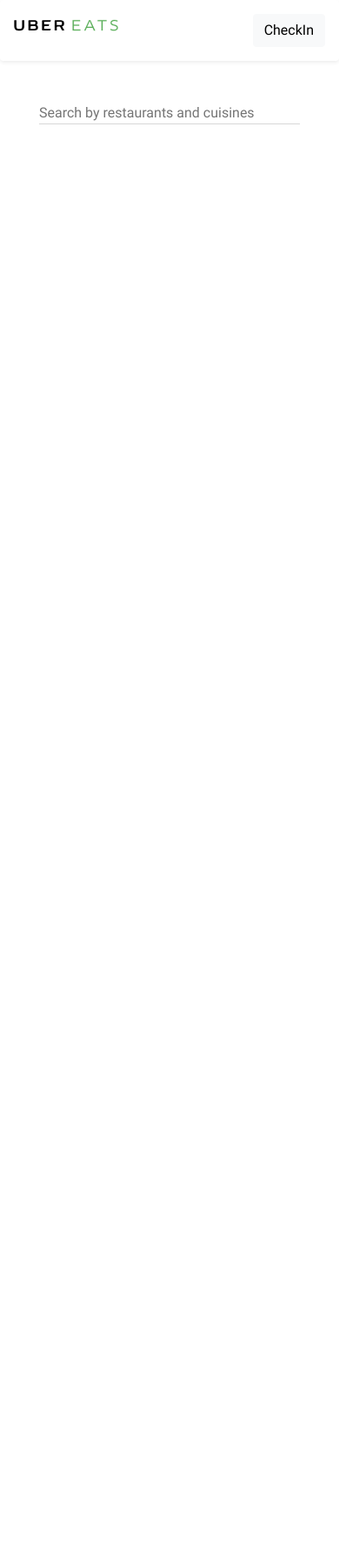
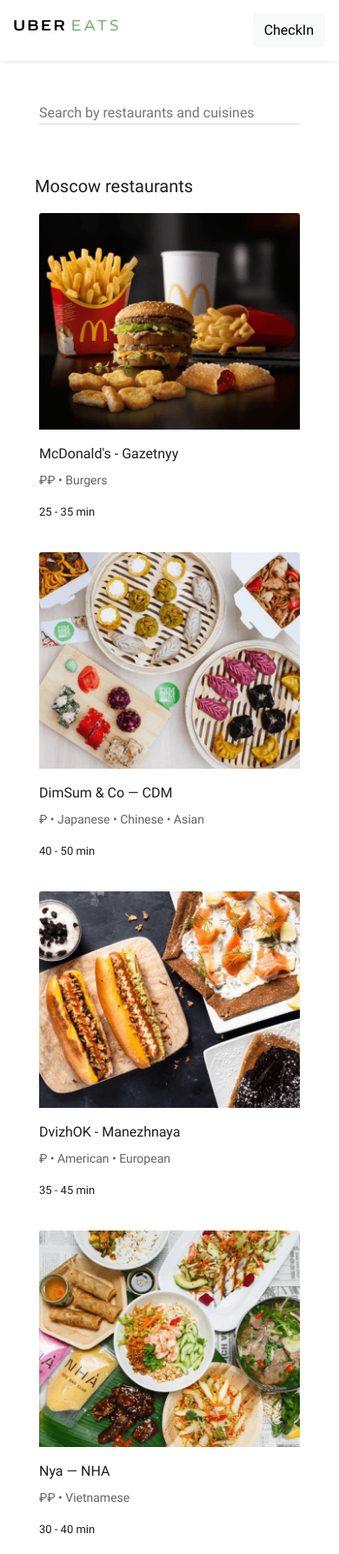
Before and after one commit to Olyaolya13/UberEats, a plain HTML site: page index.html in a window 390 px wide. Shown: the top 1787 px of the page at 87% size. Before the commit the page ends 844 px from the top, so only its background shows below. Drawn offline with Linux system fonts and the light colour scheme; files whose address does not match are found by name.

Commit message:
add section cards

```diff
--- /dev/null
+++ b/blocks/card-place/__title/card-place__title.css
@@ -0,0 +1,20 @@
+.card-place__title {
+  font-size: 22px;
+  line-height: 1.5em;
+  font-weight: 400;
+  color: #1d1d1d;
+  margin: 0 70px 16px;
+}
+
+@media (min-width: 870px) and (max-width: 1000px) {
+  .card-place__title {
+    margin-left: 60px;
+  }
+}
+
+@media (max-width: 400px) {
+  .card-place__title {
+    margin-left: 40px;
+    font-size: 20px;
+  }
+}
--- /dev/null
+++ b/blocks/card-place/card-place.css
@@ -0,0 +1,12 @@
+.card-place {
+  margin: 56px 81px 0;
+  display: flex;
+  flex-direction: column;
+}
+
+@media (max-width: 1140px) {
+  .card-place {
+    margin-left: 0;
+    margin-right: 0;
+  }
+}
--- /dev/null
+++ b/blocks/cards/__link/cards__link.css
@@ -0,0 +1,10 @@
+.cards__link {
+  text-decoration: none;
+  transition: 1s;
+}
+
+.cards__link:hover {
+  transform: scale(1.03);
+  box-shadow: 5px 5px 10px rgba(0, 0, 0, 0.122);
+  border-radius: 10px;
+}
--- /dev/null
+++ b/blocks/cards/__price/cards__price.css
@@ -0,0 +1,6 @@
+.cards__price {
+  font-size: 14px;
+  font-weight: 400;
+  line-height: 1.5em;
+  color: #626262;
+}
--- /dev/null
+++ b/blocks/cards/__text/cards__text.css
@@ -0,0 +1,7 @@
+.cards__text {
+  font-size: 16px;
+  font-weight: 400;
+  line-height: 1.5em;
+  color: #1d1d1d;
+  padding-top: 16px;
+}
--- /dev/null
+++ b/blocks/cards/__time/cards__time.css
@@ -0,0 +1,6 @@
+.cards__time {
+  font-size: 13px;
+  font-weight: 400;
+  line-height: 1.5em;
+  color: #1d1d1d;
+}
--- /dev/null
+++ b/blocks/cards/cards.css
@@ -0,0 +1,34 @@
+.cards {
+  display: grid;
+  grid-template-columns: repeat(auto-fill, 308px);
+  gap: 20px;
+  justify-content: center;
+}
+
+@media (max-width: 1000px) {
+  .cards {
+    grid-template-columns: repeat(auto-fill, 400px);
+  }
+}
+
+@media (max-width: 840px) {
+  .cards {
+    grid-template-columns: repeat(auto-fill, 350px);
+  }
+}
+
+@media (max-width: 740px) {
+  .cards {
+    grid-template-columns: repeat(auto-fill, 300px);
+  }
+}
+@media (max-width: 640px) {
+  .cards {
+    grid-template-columns: repeat(auto-fill, 450px);
+  }
+}
+@media (max-width: 480px) {
+  .cards {
+    grid-template-columns: repeat(auto-fill, 300px);
+  }
+}
--- a/index.html
+++ b/index.html
@@ -36,6 +36,73 @@
           />
         </form>
       </section>
+      <section class="card-place">
+        <h2 class="card-place__title">Moscow restaurants</h2>
+        <div class="cards">
+          <a href="" class="cards__link" target="_blank">
+            <img src="./images/MacDonalds.png" class="card__image card-img-top" alt="MacDonalds" />
+              <h3 class="cards__text">McDonald's - Gazetnyy</h3>
+              <p class="cards__price">₽₽ • Burgers</p>
+              <p class="cards__time">25 - 35 min</p>
+          </a>
+          <a href="" class="cards__link" target="_blank">
+            <img src="./images/DimSum.png" class="card-img-top" alt="DimSum" />
+              <h3 class="cards__text">
+                DimSum & Co — CDM</h3>
+              <p class="cards__price">
+                ₽ • Japanese • Chinese • Asian</p>
+              <p class="cards__time">40 - 50 min</p>
+          </a>
+          <a href="" class="cards__link" target="_blank">
+            <img src="./images/Dvizok.png" class="card__image card-img-top" alt="Dvizok" />
+              <h3 class="cards__text">DvizhOK - Manezhnaya</h3>
+              <p class="cards__price">
+                ₽ • American • European</p>
+              <p class="cards__time">35 - 45 min</p>
+          </a>
+          <a href="" class="cards__link" target="_blank">
+            <img src="./images/NyaNha.png"Dvizok.png" class="card__image card-img-top" alt="NyaNha" />
+              <h3 class="cards__text">Nya — NHA</h3>
+              <p class="cards__price">
+                ₽₽ • Vietnamese</p>
+              <p class="cards__time">30 - 40 min</p>
+          </a>
+          <a href="" class="cards__link" target="_blank">
+            <img src="./images/TochkaDzi.png" class="card__image card-img-top" alt="TochkaDzi" />
+              <h3 class="cards__text">Point Dzy - Cvetnoy</h3>
+              <p class="cards__price">₽₽ • Vietnamese</p>
+              <p class="cards__time">40 - 50 min</p>
+          </a>
+          <a href="" class="cards__link" target="_blank">
+            <img src="./images/Cinnabon.png" class="card__image card-img-top" alt="Cinnabon" />
+              <h3 class="cards__text">Cinnabon</h3>
+              <p class="cards__price">₽ • Pastries • Desserts • Cupcakes</p>
+              <p class="cards__time">25 - 35 min</p>
+          </a>
+          <a href="" class="cards__link" target="_blank">
+            <img src="./images/PizzaLove.png" class="card__image card-img-top" alt="PizzaLove" />
+              <h3 class="cards__text">PIZZELOVE</h3>
+              <p class="cards__price">
+                ₽₽ • Pizza</p>
+              <p class="cards__time">15 - 25 min</p>
+          </a>
+          <a href="" class="cards__link" target="_blank">
+            <img src="./images/ZuCafe.png" class="card__image card-img-top" alt="ZuCafe" />
+              <h3 class="cards__text">Zu cafe - Tverskaya</h3>
+              <p class="cards__price">
+                ₽₽ • Japanese</p>
+              <p class="cards__time">25 - 35 min</p>
+          </a>
+          <a href="" class="cards__link" target="_blank">
+            <img src="./images/BarBqCafe.png" class="card__image card-img-top" alt="BarBqCafe" />
+              <h3 class="cards__text">
+                Bar BQ Cafe - Manezhnaya</h3>
+              <p class="cards__price">₽₽₽ • European</p>
+              <p class="cards__time">30 - 40 min</p>
+          </a>
+        </div>
+      </div>
+      </section>
     </main>
   </body>
 </html>
--- a/pages/index.css
+++ b/pages/index.css
@@ -14,3 +14,12 @@
 @import url(../blocks/search/__form/search__form.css);
 @import url(../blocks/search/__line/search__line.css);
 @import url(../blocks/search/__text/search__text.css);
+/*card-place*/
+@import url(../blocks/card-place/card-place.css);
+@import url(../blocks/card-place/__title/card-place__title.css);
+/*cards*/
+@import url(../blocks/cards/cards.css);
+@import url(../blocks/cards/__link/cards__link.css);
+@import url(../blocks/cards/__price/cards__price.css);
+@import url(../blocks/cards/__text/cards__text.css);
+@import url(../blocks/cards/__time/cards__time.css);
```
